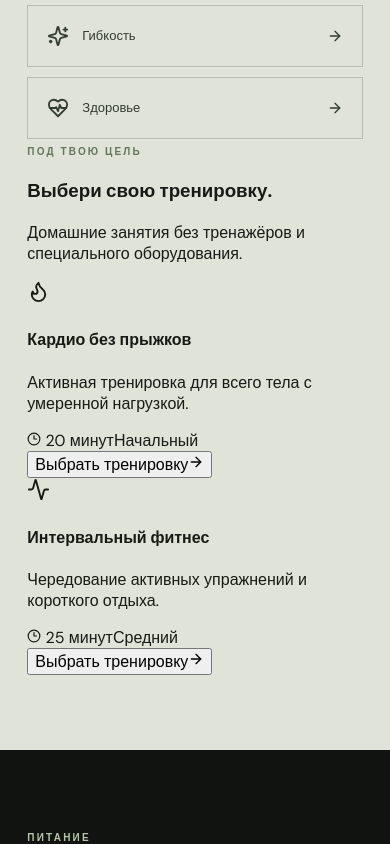
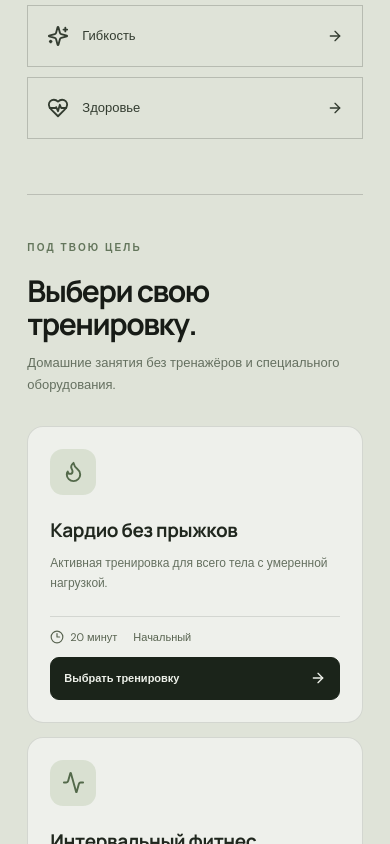
Before and after one commit to ahumebbelkov-tech/vigor-fitness, a React (Vite) app: page / in a window 390 px wide. Shown: the part 2280-3124 px from the top of the page. Built offline with nearby package versions, Linux system fonts and the light colour scheme.

Commit message:
Add styles for workout catalog and cards

```diff
--- a/src/styles.css
+++ b/src/styles.css
@@ -375,6 +375,153 @@ a {
   color: #e7ebdf;
 }
 
+/* Workout catalog */
+
+.workout-results {
+  margin-top: 75px;
+  padding-top: 55px;
+  border-top: 1px solid rgba(23, 27, 22, .18);
+}
+
+.workout-results > .eyebrow {
+  color: #64765c;
+}
+
+.workout-results > h3 {
+  margin: 18px 0 12px;
+  font: 700 clamp(30px, 4vw, 48px)/1.1 Manrope, sans-serif;
+  letter-spacing: -1.5px;
+}
+
+.workout-intro {
+  margin: 0 0 30px;
+  max-width: 520px;
+  color: #657060;
+  font-size: 13px;
+  line-height: 1.7;
+}
+
+.workout-grid {
+  display: grid;
+  grid-template-columns: repeat(2, minmax(0, 1fr));
+  gap: 14px;
+}
+
+.workout-card {
+  min-width: 0;
+  padding: 25px;
+  display: flex;
+  flex-direction: column;
+  background: rgba(255, 255, 255, .48);
+  border: 1px solid rgba(23, 27, 22, .12);
+  border-radius: 16px;
+  transition: transform .25s, background .25s, border-color .25s, box-shadow .25s;
+}
+
+.workout-card:hover {
+  transform: translateY(-5px);
+  background: rgba(255, 255, 255, .75);
+  border-color: rgba(100, 118, 92, .45);
+  box-shadow: 0 15px 35px rgba(30, 40, 28, .08);
+}
+
+.workout-card.selected {
+  border-color: #718765;
+  background: #f0f3eb;
+  box-shadow: 0 0 0 2px rgba(113, 135, 101, .12);
+}
+
+.workout-card-icon {
+  width: 46px;
+  height: 46px;
+  display: grid;
+  place-items: center;
+  color: #53694a;
+  background: rgba(181, 198, 165, .38);
+  border-radius: 13px;
+}
+
+.workout-card h4 {
+  margin: 22px 0 10px;
+  color: #20271e;
+  font: 700 19px Manrope, sans-serif;
+  letter-spacing: -.4px;
+}
+
+.workout-card > p {
+  min-height: 48px;
+  margin: 0 0 22px;
+  color: #657060;
+  font-size: 12px;
+  line-height: 1.7;
+}
+
+.workout-meta {
+  display: flex;
+  flex-wrap: wrap;
+  align-items: center;
+  gap: 10px 16px;
+  margin-top: auto;
+  padding: 13px 0;
+  border-top: 1px solid rgba(23, 27, 22, .12);
+  color: #596451;
+  font-size: 11px;
+}
+
+.workout-meta span {
+  display: inline-flex;
+  align-items: center;
+  gap: 6px;
+}
+
+.workout-select {
+  width: 100%;
+  min-height: 43px;
+  padding: 11px 13px;
+  display: flex;
+  align-items: center;
+  justify-content: space-between;
+  gap: 10px;
+  color: #edf0e9;
+  background: #1b241a;
+  border: 1px solid #1b241a;
+  border-radius: 9px;
+  font-size: 11px;
+  font-weight: 700;
+  transition: background .2s, color .2s, border-color .2s;
+}
+
+.workout-select:hover {
+  color: #172017;
+  background: var(--sage);
+  border-color: var(--sage);
+}
+
+.workout-card.selected .workout-select {
+  color: #172017;
+  background: var(--sage);
+  border-color: var(--sage);
+}
+
+.workout-confirmation {
+  margin-top: 20px;
+  padding: 16px 18px;
+  display: flex;
+  align-items: center;
+  gap: 12px;
+  color: #33442d;
+  background: rgba(181, 198, 165, .35);
+  border: 1px solid rgba(100, 118, 92, .25);
+  border-radius: 12px;
+  font-size: 12px;
+  line-height: 1.6;
+}
+
+.workout-confirmation svg {
+  flex: 0 0 auto;
+  color: #53694a;
+}
+
 .nutrition {
   background: var(--bg);
 }
@@ -592,6 +739,23 @@ footer .logo {
     grid-template-columns: 1fr;
   }
 
+  .workout-results {
+    margin-top: 55px;
+    padding-top: 40px;
+  }
+
+  .workout-grid {
+    grid-template-columns: 1fr;
+  }
+
+  .workout-card {
+    padding: 22px;
+  }
+
+  .workout-card > p {
+    min-height: 0;
+  }
+
   .calculator {
     gap: 8px;
   }
```
